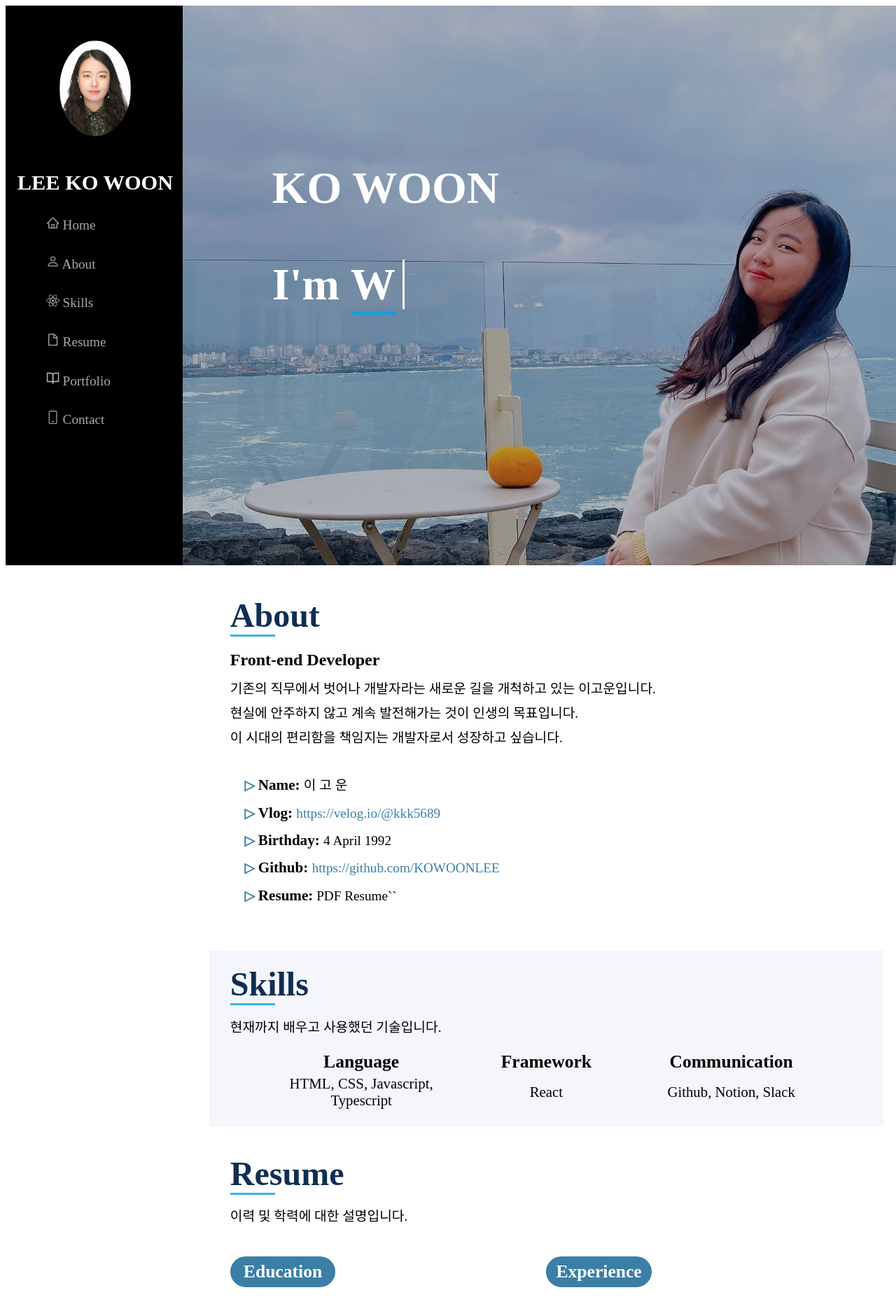
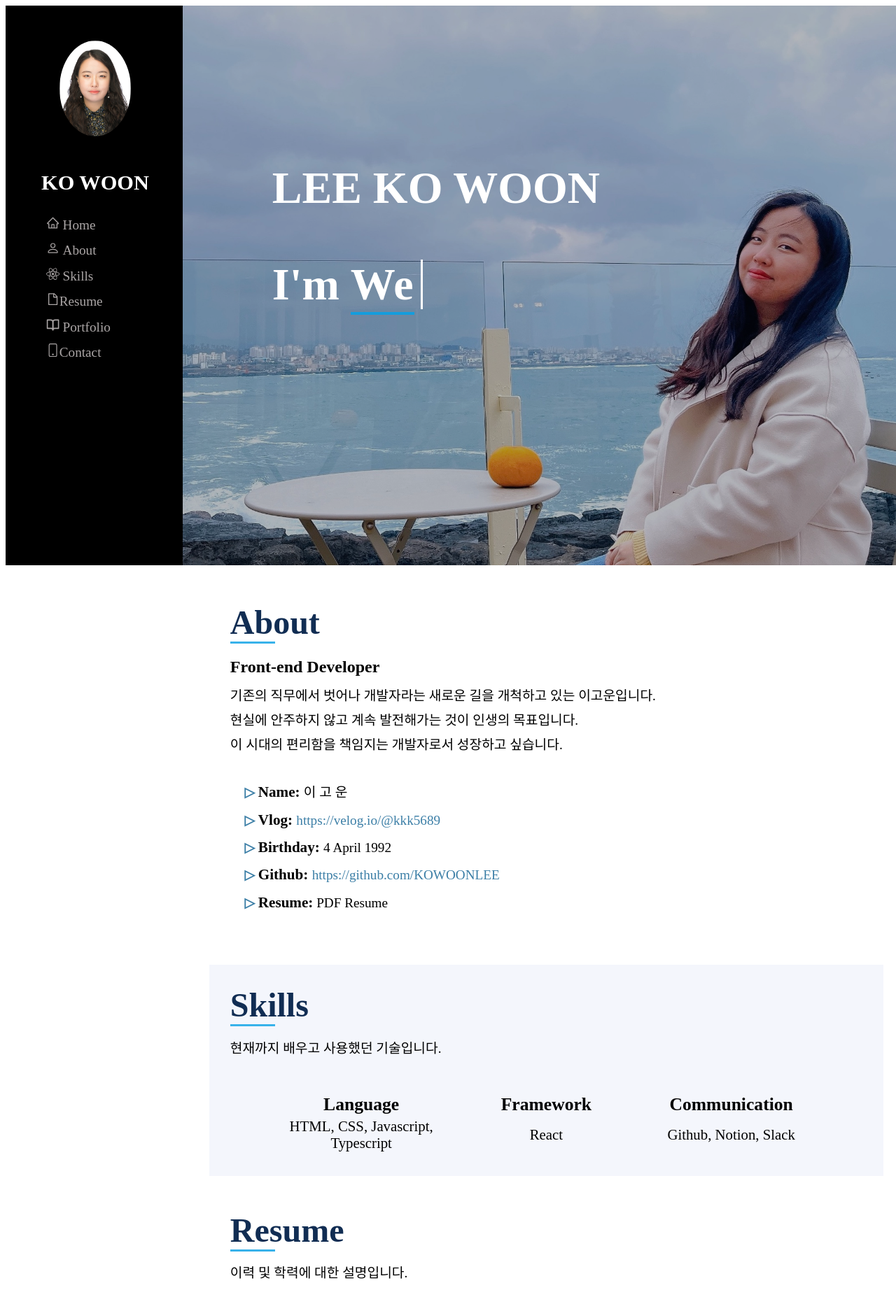
Before and after one commit to KOWOONLEE/portfolio_react, a React (Create React App) app: page / in a window 1280 px wide. Shown: the top 1874 px of the page at 70% size. Built offline with nearby package versions, Linux system fonts and the light colour scheme; a web font is replaced by a local one.

Commit message:
Rev: 스크롤 수정중

```diff
--- a/src/components/About.jsx
+++ b/src/components/About.jsx
@@ -5,10 +5,10 @@ function About() {
   return (
     <>
       <StyledAbout>
-        <section>
+        <section id="about">
           <div className="aboutSection">
             <div className="paddingMargin">
-              <h1 id="about">About</h1>
+              <h1>About</h1>
               <h2>Front-end Developer</h2>
               <div style={{ fontSize: "1.2em", lineHeight: "2vh" }}>
                 <p>
@@ -42,16 +42,22 @@ function About() {
                   </a>
                 </li>
                 <li>
-                  <span>Resume:</span> PDF Resume``
+                  <span>Resume:</span> PDF Resume
                 </li>
               </ul>
             </div>
           </div>
         </section>
-        <section className="skillsSection">
+        <section id="skills" className="skillsSection">
           <div className="paddingMargin">
-            <h1 id="skills">Skills</h1>
-            <p style={{ fontSize: "1.2em", lineHeight: "3vh" }}>
+            <h1>Skills</h1>
+            <p
+              style={{
+                fontSize: "1.2em",
+                lineHeight: "3vh",
+                marginBottom: "50px",
+              }}
+            >
               현재까지 배우고 사용했던 기술입니다.
             </p>
             <table>
@@ -69,9 +75,9 @@ function About() {
             </table>
           </div>
         </section>
-        <section className="resumeSection">
+        <section id="resume" className="resumeSection">
           <div className="paddingMargin">
-            <h1 id="resume">Resume</h1>
+            <h1>Resume</h1>
             <p style={{ fontSize: "1.2em", lineHeight: "3vh" }}>
               이력 및 학력에 대한 설명입니다.
             </p>
@@ -118,7 +124,7 @@ const StyledAbout = styled.div`
   padding: 20px;
 
   .paddingMargin {
-    padding: 20px 30px 20px 30px;
+    padding: 30px;
     margin-bottom: 20px;
   }
   h1 {
@@ -214,6 +220,18 @@ const StyledAbout = styled.div`
     align-items: center;
     margin: auto;
     text-align: center;
+    animation: fadeIn 2s ease-in-out;
+
+    @keyframes fadeIn {
+      from {
+        opacity: 0;
+        transform: translateY(20px);
+      }
+      to {
+        opacity: 3;
+        transform: none;
+      }
+    }
   }
   th {
     font-size: 1.6em;
--- a/src/components/Navbar.jsx
+++ b/src/components/Navbar.jsx
@@ -10,45 +10,62 @@ function Navbar() {
   return (
     <div className="App">
       <StyledNavbar>
+        <div className="navWrap">
           <div>
             <img className="profileImg" alt="profile_img" src={Profile_img} />
           </div>
-        <h2>LEE KO WOON</h2>
+          <h2>KO WOON</h2>
           <section className="menuBar">
-          <p>
+            <li>
               <a href="#home">
-              <span className="icon">
+                <i className="icon">
                   <AiOutlineHome />
-              </span>
+                </i>
                 <span className="menuDetail"> Home</span>
               </a>
-          </p>
-          <p>
+            </li>
+            <li>
               <a href="#about">
-              <BsPerson /> About
+                <i className="icon">
+                  <BsPerson />{" "}
+                </i>
+                <span>About</span>
               </a>
-          </p>
-          <p>
+            </li>
+            <li>
               <a href="#skills">
-              <FaReact /> Skills
+                <i className="icon">
+                  <FaReact />
+                </i>
+                <span> Skills</span>
               </a>
-          </p>
-          <p>
+            </li>
+            <li>
               <a href="#resume">
-              <AiOutlineFile /> Resume
+                <i className="icon">
+                  <AiOutlineFile />
+                </i>
+                <span>Resume</span>
               </a>
-          </p>
-          <p>
+            </li>
+            <li>
               <a href="#portfolio">
-              <FiBookOpen /> Portfolio
+                <i className="icon">
+                  <FiBookOpen />{" "}
+                </i>
+                <span>Portfolio</span>
               </a>
-          </p>
-          <p>
+            </li>
+            <li>
               <a href="#contact">
-              <BsPhone /> Contact
+                <i className="icon">
+                  <BsPhone />
+                </i>
+                <span>Contact</span>
               </a>
-          </p>
+            </li>
           </section>
+        </div>
       </StyledNavbar>
     </div>
   );
@@ -57,9 +74,22 @@ function Navbar() {
 export default Navbar;
 
 const StyledNavbar = styled.div`
+  animation: fadeInLeft 1s;
+
+  @keyframes fadeInLeft {
+    0% {
+      opacity: 0;
+      transform: translate3d(-100%, 0, 0);
+    }
+    to {
+      opacity: 1;
+      transform: translateZ(0);
+    }
+  }
+
   display: inline-block;
   position: fixed;
-  width: 20vw;
+  width: 20%;
   height: 100%;
   text-align: center;
   background-color: black;
@@ -81,9 +111,21 @@ const StyledNavbar = styled.div`
     text-align: left;
     margin-left: 3em;
 
+    li {
+      list-style: none;
+    }
+
     a {
       text-decoration: none;
       color: #aba6a6;
     }
+    a:hover {
+      span {
+        color: white;
+      }
+      i {
+        color: #149ddd;
+      }
+    }
   }
 `;
--- a/src/components/Portfolio.jsx
+++ b/src/components/Portfolio.jsx
@@ -1,4 +1,165 @@
+import styled from "styled-components";
+
 const Portfolio = () => {
-  return <>안녕하세요 저는</>;
+  return (
+    <>
+      <StyledPortfolio>
+        <section className="portfolioSection">
+          <div className="paddingMargin">
+            <h1>Portfolio</h1>
+            <p style={{ fontSize: "1.2em", lineHeight: "3vh" }}>
+              그동안 진행했던 프로젝트 리스트입니다.
+            </p>
+            <p style={{ fontSize: "1.2em", lineHeight: "3vh" }}>
+              ➕ 버튼을 클릭하여 구현 영상 확인, 혹은 🔗 아이콘을 클릭하여
+              프로젝트 상세 페이지로 이동해주세요.
+            </p>
+            <div className="portfolioFilter">
+              <ul>
+                <li>All</li>
+                <li>Team Project</li>
+                <li>Personal Project</li>
+              </ul>
+            </div>
+            <div className="portfolioContainer">
+              <div className="portfolioWrap">
+                <img
+                  src="https://user-images.githubusercontent.com/108816777/197381724-349280a7-42c1-4d2c-8f74-36cc9b602dd3.png"
+                  class="img-fluid"
+                  alt="1st_team_project_main"
+                />
+                <p></p>
+                <h2>HALO</h2>
+                <p class="projectSub">커뮤니티 사이트</p>
+                <hr />
+                <p>프로젝트 기술 : React.js</p>
+                <p>사이트 소개 : 스터디,프로젝트 팀원 모집</p>
+                <p>프로젝트 내 역할 : 로그인, 회원가입, 이용약관</p>
+                <div class="portfolio-links">
+                  <a
+                    href="https://youtu.be/ETs8lwviMBw"
+                    class="portfolio-lightbox"
+                    title="1차 프로젝트 - HALO 사이트 구현 프로젝트 구현 영상"
+                  >
+                    <i class="bx bx-plus"></i>
+                  </a>
+                  <a href="http://www.naver.com" title="More Details">
+                    <i class="bx bx-link"></i>
+                  </a>
+                </div>
+              </div>
+              <div className="portfolioWrap">
+                <img
+                  src="https://user-images.githubusercontent.com/108816777/197381724-349280a7-42c1-4d2c-8f74-36cc9b602dd3.png"
+                  class="img-fluid"
+                  alt="1st_team_project_main"
+                />
+                <p></p>
+                <h2>HALO</h2>
+                <p class="projectSub">커뮤니티 사이트</p>
+                <hr />
+                <p>프로젝트 기술 : React.js</p>
+                <p>사이트 소개 : 스터디,프로젝트 팀원 모집</p>
+                <p>프로젝트 내 역할 : 로그인, 회원가입, 이용약관</p>
+                <div class="portfolio-links">
+                  <a
+                    href="https://youtu.be/ETs8lwviMBw"
+                    class="portfolio-lightbox"
+                    title="1차 프로젝트 - HALO 사이트 구현 프로젝트 구현 영상"
+                  >
+                    <i class="bx bx-plus"></i>
+                  </a>
+                  <a href="http://www.naver.com" title="More Details">
+                    <i class="bx bx-link"></i>
+                  </a>
+                </div>
+              </div>
+              <div className="portfolioWrap">
+                <img
+                  src="https://user-images.githubusercontent.com/108816777/197381724-349280a7-42c1-4d2c-8f74-36cc9b602dd3.png"
+                  class="img-fluid"
+                  alt="1st_team_project_main"
+                />
+                <p></p>
+                <h2>HALO</h2>
+                <p class="projectSub">커뮤니티 사이트</p>
+                <hr />
+                <p>프로젝트 기술 : React.js</p>
+                <p>사이트 소개 : 스터디,프로젝트 팀원 모집</p>
+                <p>프로젝트 내 역할 : 로그인, 회원가입, 이용약관</p>
+                <div class="portfolio-links">
+                  <a
+                    href="https://youtu.be/ETs8lwviMBw"
+                    class="portfolio-lightbox"
+                    title="1차 프로젝트 - HALO 사이트 구현 프로젝트 구현 영상"
+                  >
+                    <i class="bx bx-plus"></i>
+                  </a>
+                  <a href="http://www.naver.com" title="More Details">
+                    <i class="bx bx-link"></i>
+                  </a>
+                </div>
+              </div>
+            </div>
+          </div>
+        </section>
+      </StyledPortfolio>
+    </>
+  );
 };
 export default Portfolio;
+
+const StyledPortfolio = styled.div`
+  display: inline-block;
+
+  .portfolioSection {
+    background-color: #f4f6fc;
+  }
+  .portfolioContainer {
+    display: flex;
+    justify-content: center;
+  }
+  .portfolioFilter {
+    display: flex;
+    width: 40vw;
+    background-color: white;
+    text-align: center;
+    align-items: center;
+    margin: 20px auto;
+    border-radius: 30px;
+
+    ul {
+      list-style: none;
+      margin: 0 auto;
+      padding: 0;
+      text-align: center;
+      font-weight: bold;
+    }
+    li {
+      font-size: 1.1em;
+      padding: 0 0 0 0;
+      float: left;
+      margin: 10px 20px 10px 20px;
+    }
+    li:hover {
+      color: #38b2ea;
+      cursor: pointer;
+    }
+  }
+
+  .portfolioWrap {
+    display: inline-block;
+    width: calc(80% / 3);
+    transition: 0.3s;
+    position: relative;
+    background-color: white;
+    margin: 15px;
+    padding: 10px;
+    overflow: hidden;
+    z-index: 1;
+
+    img {
+      width: 100%;
+    }
+  }
+`;
--- a/src/components/Profile.jsx
+++ b/src/components/Profile.jsx
@@ -36,7 +36,7 @@ function Profile() {
           <img className="mainBackground" alt="background_img" src={MainImg} />
         </div>
         <div className="typingName">
-          <h3>KO WOON</h3>
+          <h3>LEE KO WOON</h3>
           <h3 className="typingword">
             I'm <span>{title}</span>
           </h3>
@@ -49,12 +49,23 @@ function Profile() {
 export default Profile;
 
 const StyledProfile = styled.div`
+  @keyframes fadeInLeft {
+    0% {
+      opacity: 0;
+      transform: translate3d(-100%, 0, 0);
+    }
+    to {
+      opacity: 1;
+      transform: translateZ(0);
+    }
+  }
+
   display: flex;
   width: 80vw;
   height: 100%;
   margin-left: 20%;
-
-  /* position: relative; */
+  position: relative;
+  animation: fadeInLeft 1s;
 
   .profileBackground {
     /* display: inline-block; */
@@ -88,17 +99,6 @@ const StyledProfile = styled.div`
     width: 80vw;
     height: 100vh;
     overflow-x: hidden;
-
-    h3 {
-      /* @keyframes cursor {
-        0% {
-          opacity: 0;
-        }
-        100% {
-          opacity: 1;
-        }
-      } */
-    }
 
     h3 {
       display: fixed;
--- a/src/pages/Main.jsx
+++ b/src/pages/Main.jsx
@@ -1,16 +1,43 @@
-import React from "react";
+import React, { useEffect, useRef, useState } from "react";
 import Navbar from "../components/Navbar";
 import Profile from "../components/Profile";
 import styled from "styled-components";
 import About from "../components/About";
 
 function Main() {
+  const [scroll, setScroll] = useState(0);
+  const wheel = useRef(null);
+
+  const onScrollFunction = () => {
+    setScroll(window.scrollY);
+  };
+
+  useEffect(() => {
+    console.log(scroll);
+    scrollFunction();
+  }, [scroll]);
+
+  const scrollFunction = () => {
+    if (scroll > 0 && scroll < 300) {
+      wheel.current?.scrollIntoView({ behavior: "smooth" });
+    } else {
+      return;
+    }
+  };
+
   return (
     <StyledMain>
       <Navbar />
-      <Profile />
-      <div className="mainPage">
-        <About />
+      <div onWheel={onScrollFunction}>
+        <Profile />
+        <div ref={wheel} className="mainPage">
+          <About />
+        </div>
+      </div>
+      <div>
+        <a href="#!" class="topButton">
+          <i class="bi bi-arrow-up-short">i</i>
+        </a>
       </div>
     </StyledMain>
   );
```
Lines whose indentation alone changed are shown as unchanged.
